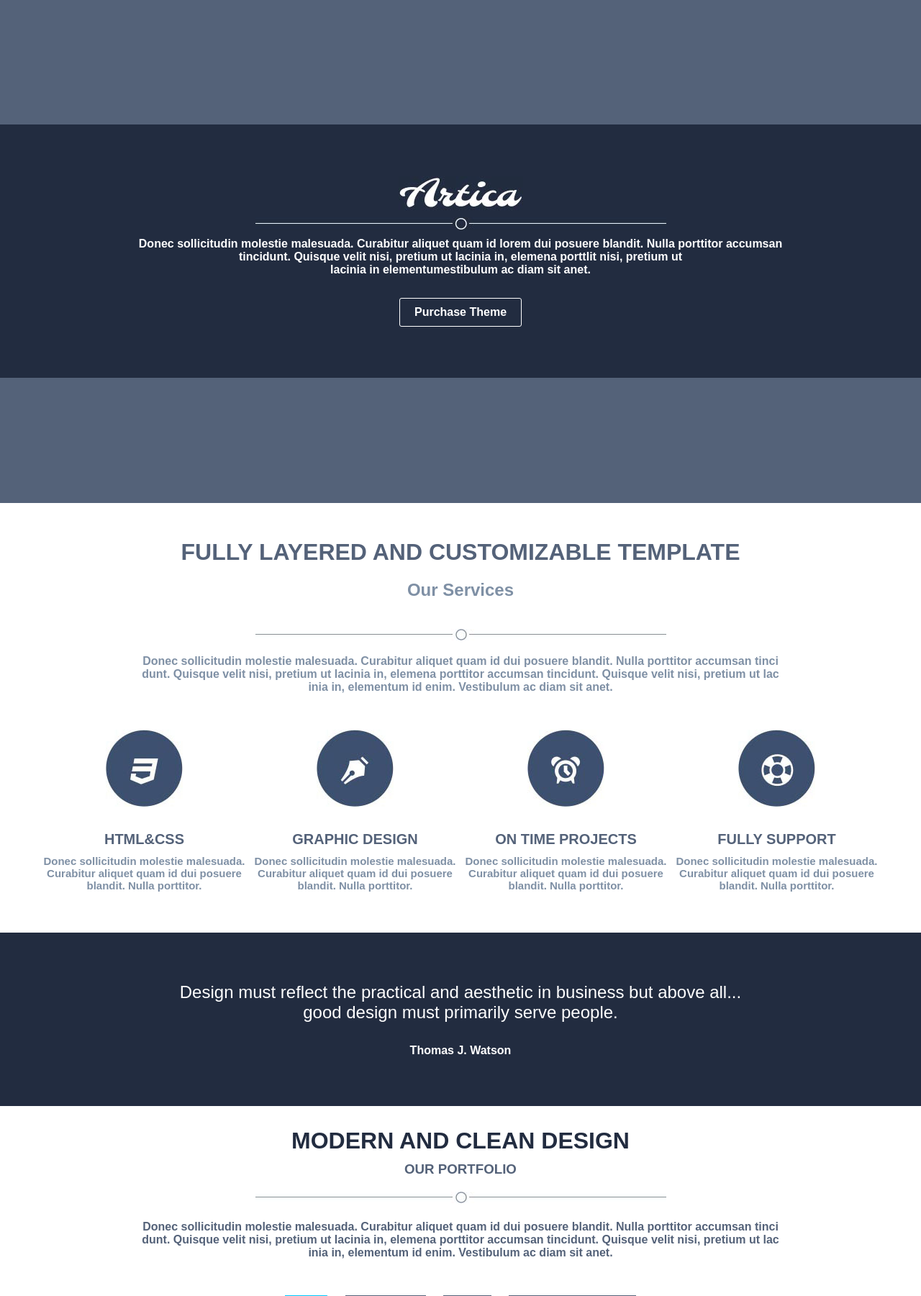
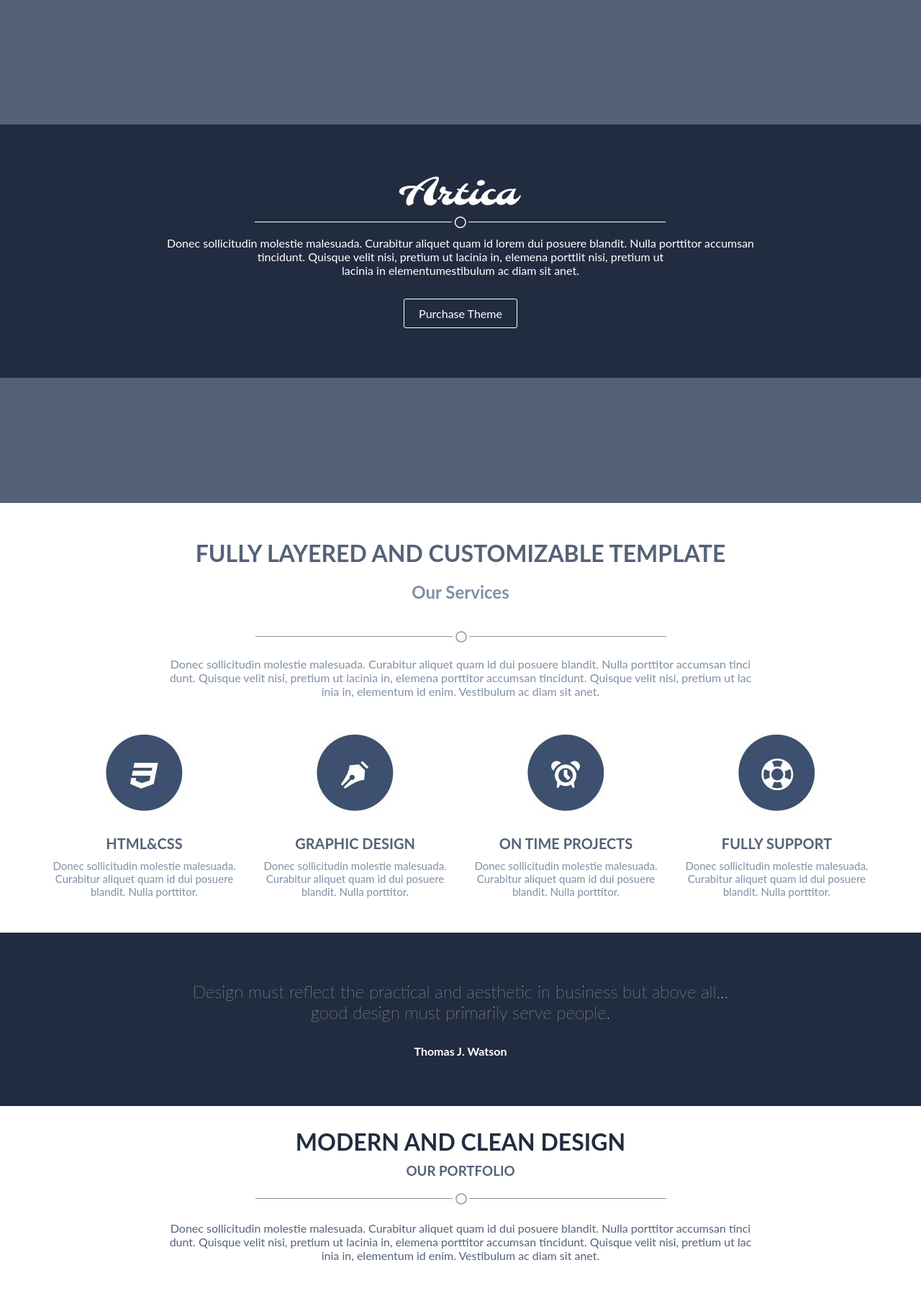
Before and after one commit to enesshala/artica, a PHP site: page / in a window 1280 px wide. Shown: the part 101-1902 px from the top of the page at 72% size. Run offline with PHP 8.4, Linux system fonts and the light colour scheme; some libraries are stand-ins or nearby versions.

Commit message:
Update style.css

```diff
--- a/css/style.css
+++ b/css/style.css
@@ -648,17 +648,6 @@ html {
 /* //Contact */
 
 /* Carousel */
-*,
-html,
-body {
-  padding: 0;
-  margin: 0;
-  color: white;
-  box-sizing: border-box;
-  font-family: "Ubuntu", sans-serif;
-  font-weight: bold;
-}
-
 #toggleContainer label {
   text-align: center;
   width: 70px;
```
